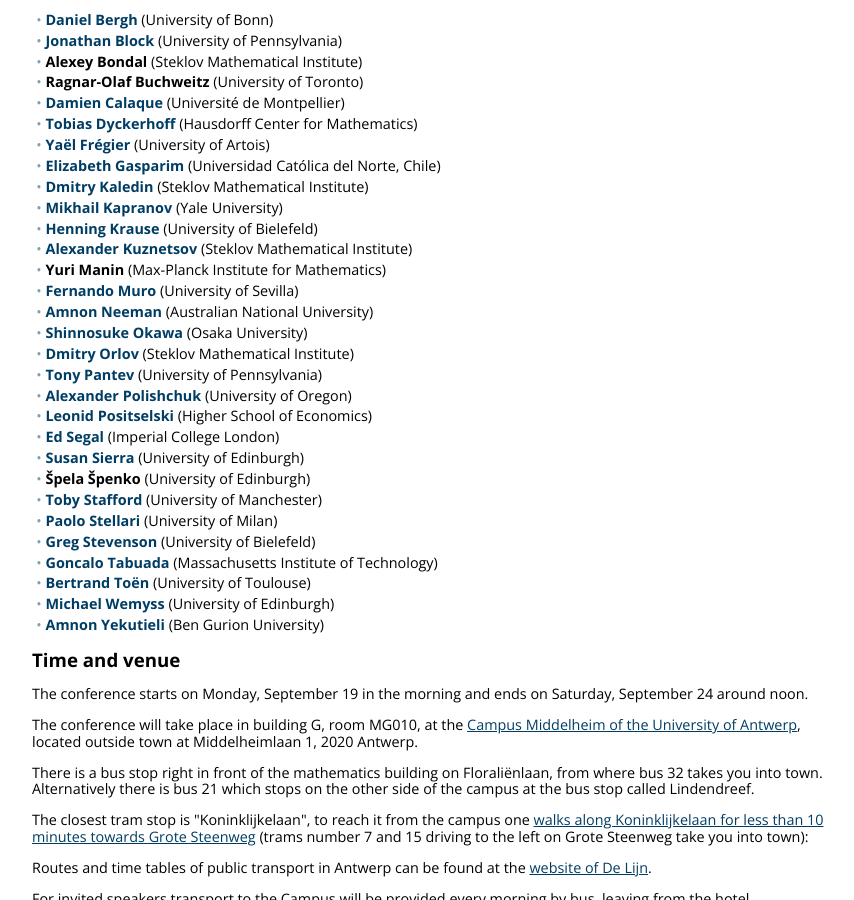
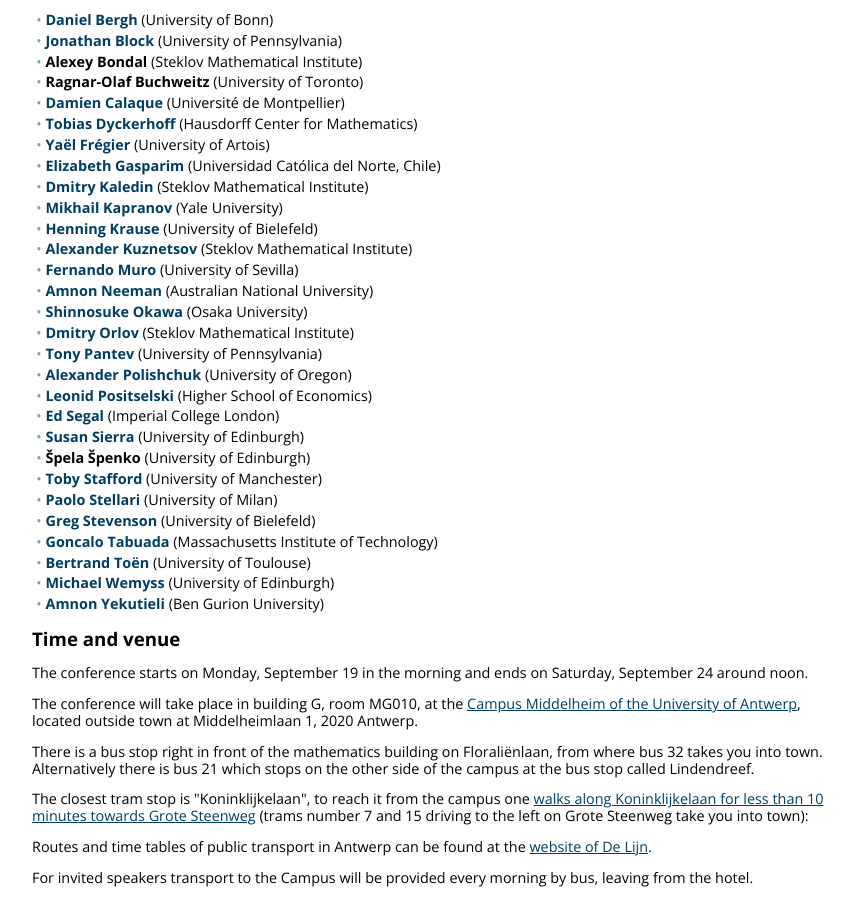
Before and after one commit to ncag-info/antwerp-2016, a Jekyll site: the page built from index.html, in a window 1280 px wide and 900 px high, scrolled down 437 px. Shown: the whole window, without its empty margins (208-1062 px from the left). Built offline with Jekyll 4.4.1, drawn with Linux system fonts in a browser that asks for light colours; nearby versions of some CDN libraries; library files that are not in the unit come from our copies.

Commit message:
Manin is not speaking

```diff
--- a/_data/speakers.yml
+++ b/_data/speakers.yml
@@ -55,10 +55,6 @@
   name: Alexander Kuznetsov
   affiliation: Steklov Mathematical Institute
   website: http://www.mi.ras.ru/~akuznet/
-
-manin:
-  name: Yuri Manin
-  affiliation: Max-Planck Institute for Mathematics
 
 muro:
   name: Fernando Muro
```
